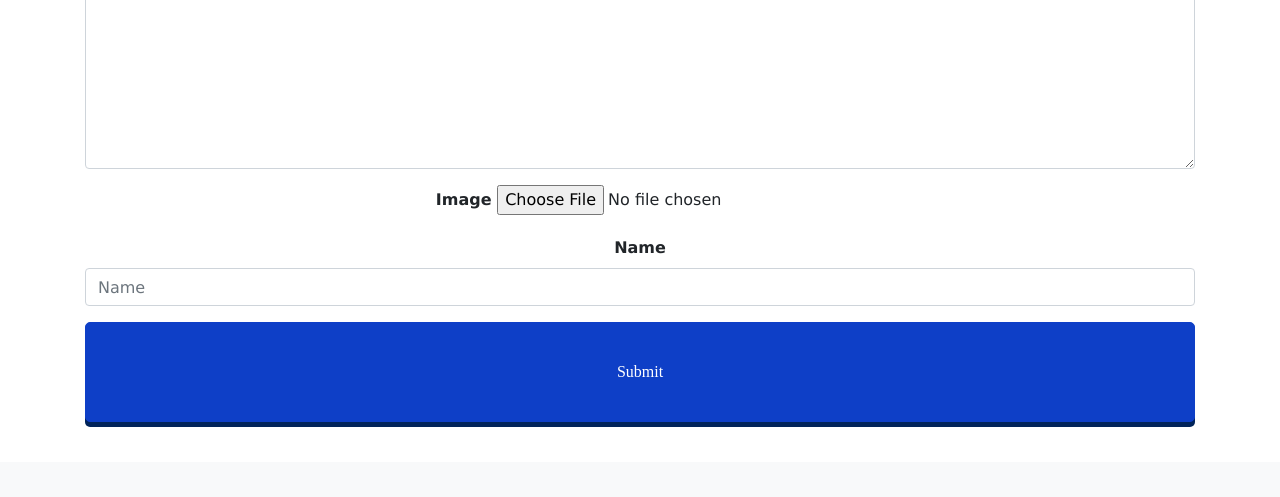
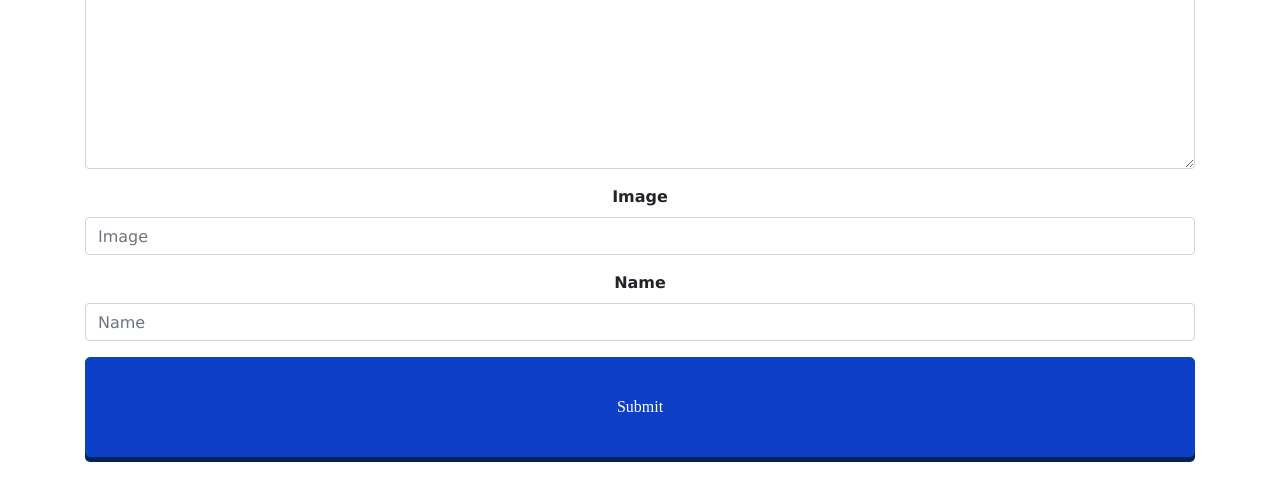
Before and after one commit to Pratistha98/CS210, a Flask app: page /create in a window 1280 px wide. Shown: the part 852-1349 px from the top of the page. Before the commit the page ends 1279 px from the top, so only its background shows below. Run offline with Flask 2, Linux system fonts and the light colour scheme; some libraries are stand-ins or nearby versions; some web fonts are replaced.

Commit message:
Added image link in Create.html

```diff
--- a/templates/Create.html
+++ b/templates/Create.html
@@ -20,7 +20,7 @@
                         </div>
                         <div class = "form-group">
                                 <label for="Image">Image</label>
-                            <input type="file" name="pic" accept="image/*">
+                                <input type="text" class="form-control" id="formGroupExampleInput2" name = "image" placeholder="Image">
                         </div>
                         <div class="form-group">
                                 <label for="Name">Name</label>
```
